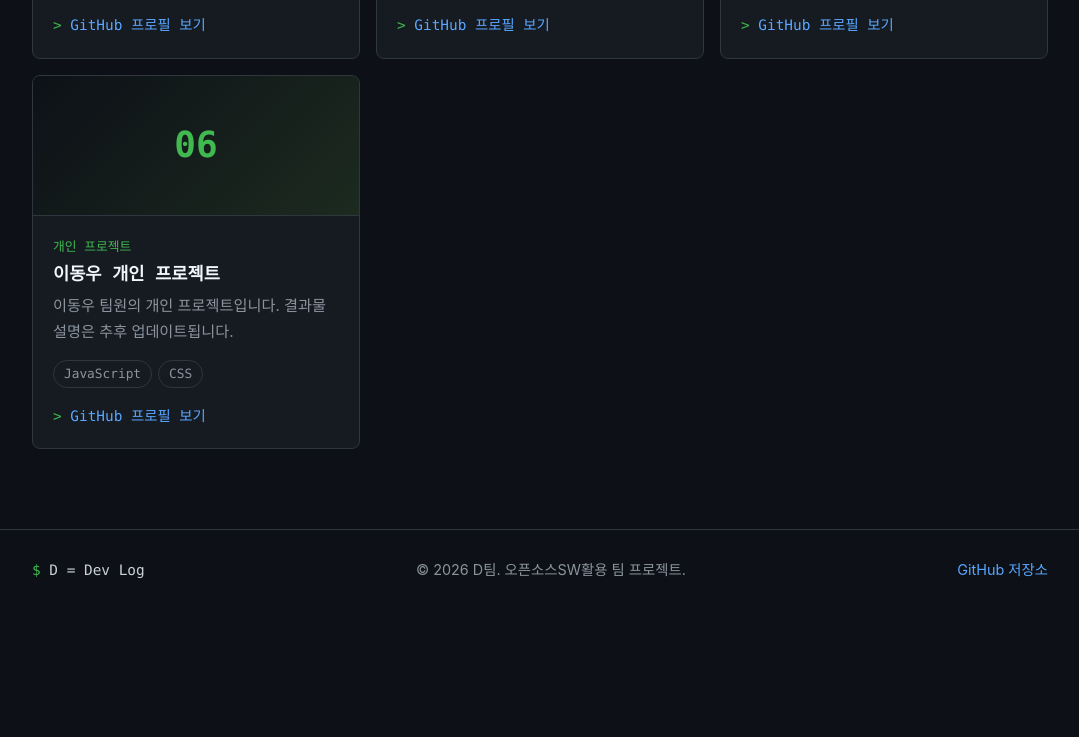
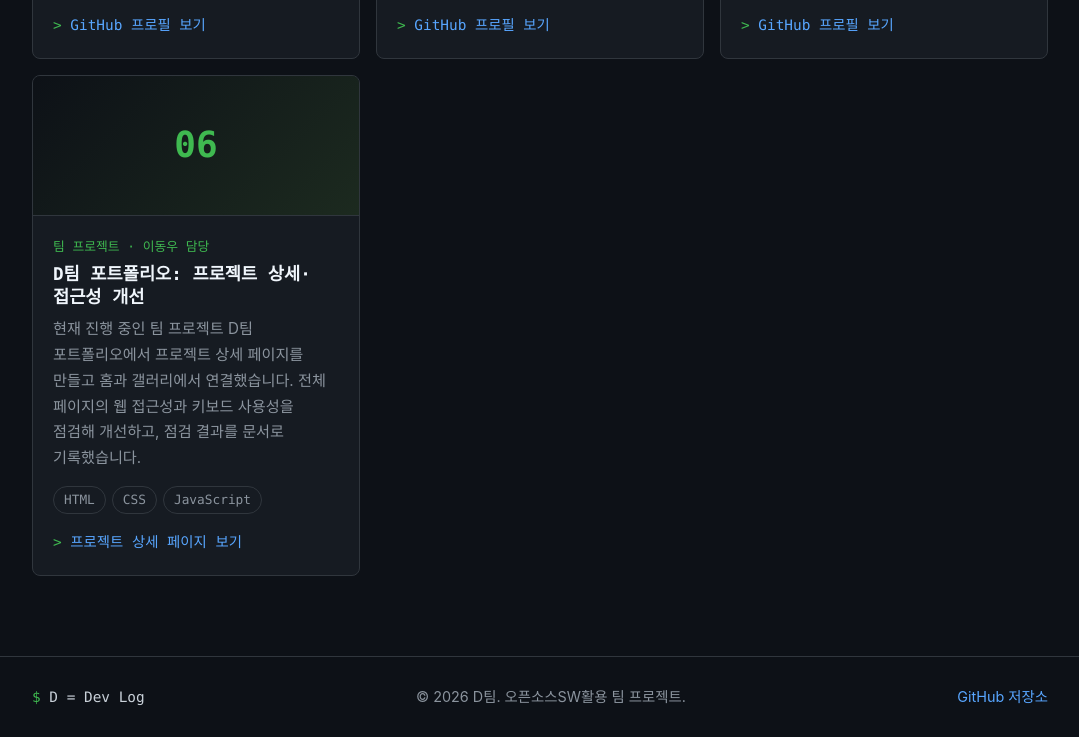
Before and after one commit to wonchandev/oss-team-portfolio, a plain HTML site: page projects.html in a window 1280 px wide. Shown: the part 1935-2672 px from the top of the page, without its empty margins (100-1179 px from the left). Before the commit the page ends 2546 px from the top, so only its background shows below. Drawn offline with Linux system fonts and the light colour scheme.

Commit message:
feat: 이동우 카드를 담당 팀 프로젝트(프로젝트 상세·접근성 개선)로 작성
개인 프로젝트가 없어 현재 진행 중인 D팀 포트폴리오의 담당 작업으로 작성

```diff
--- a/projects.html
+++ b/projects.html
@@ -161,16 +161,20 @@
                     </div>
                 </li>
 
-                <li class="card project-card" data-category="personal" data-tags="javascript css">
+                <li class="card project-card" data-category="team" data-tags="html css javascript">
                     <div class="project-thumb" aria-hidden="true">06</div>
                     <div class="project-body">
-                        <span class="project-kind">개인 프로젝트</span>
-                        <h2 class="project-title">이동우 개인 프로젝트</h2>
-                        <p class="project-desc">이동우 팀원의 개인 프로젝트입니다. 결과물 설명은 추후 업데이트됩니다.</p>
+                        <span class="project-kind">팀 프로젝트 · 이동우 담당</span>
+                        <h2 class="project-title">D팀 포트폴리오: 프로젝트 상세·접근성 개선</h2>
+                        <p class="project-desc">
+                            현재 진행 중인 팀 프로젝트 D팀 포트폴리오에서 프로젝트 상세 페이지를 만들고
+                            홈과 갤러리에서 연결했습니다. 전체 페이지의 웹 접근성과 키보드 사용성을 점검해
+                            개선하고, 점검 결과를 문서로 기록했습니다.
+                        </p>
                         <ul class="project-tags" aria-label="사용 기술">
-                            <li class="tag">JavaScript</li><li class="tag">CSS</li>
+                            <li class="tag">HTML</li><li class="tag">CSS</li><li class="tag">JavaScript</li>
                         </ul>
-                        <a class="project-link" href="https://github.com/lily0012331-sketch" target="_blank" rel="noopener noreferrer">GitHub 프로필 보기<span class="visually-hidden"> - 이동우 개인 프로젝트 (새 탭)</span></a>
+                        <a class="project-link" href="project-detail.html">프로젝트 상세 페이지 보기</a>
                     </div>
                 </li>
             </ul>
```
